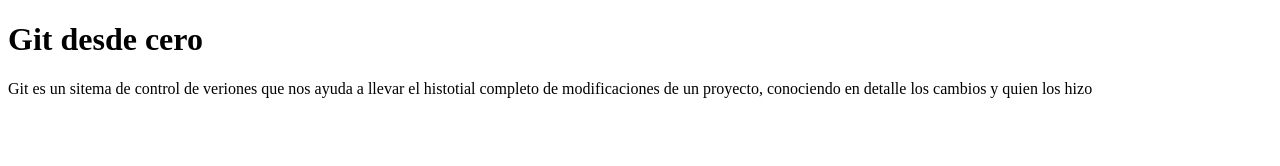
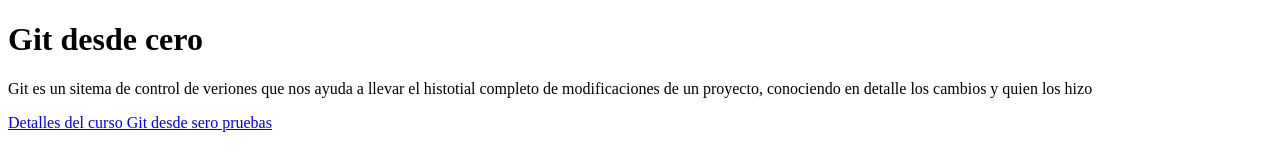
Before and after one commit to JairoCampo/Git-desde-ceros, a plain HTML site: page index.html in a window 1280 px wide. Drawn offline with Linux system fonts and the light colour scheme.

Commit message:
Se agrego el enlace al curso de pruebas

```diff
--- a/index.html
+++ b/index.html
@@ -10,5 +10,6 @@
   <p>Git es un sitema de control de veriones que nos ayuda a llevar el histotial completo de modificaciones de un proyecto, conociendo en detalle los cambios y quien los hizo
 
   </p>
+  <a href="http://en.team/git">Detalles del curso Git desde sero pruebas</a>
 </body>
 </html>
```
